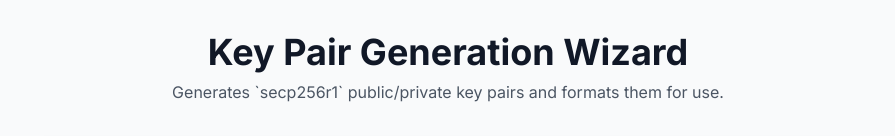
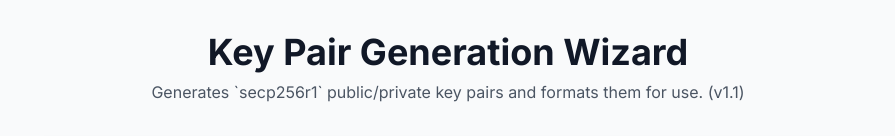
Before and after one commit to ranalk/my-key-generator, a plain HTML site: page index.html in a window 1280 px wide. Shown: the top 136 px of the page, without its empty margins (192-1087 px from the left). Drawn offline with nearby package versions, Linux system fonts and the light colour scheme.

Commit message:
Update index.html

```diff
--- a/index.html
+++ b/index.html
@@ -27,7 +27,7 @@
     <div class="container mx-auto p-4 sm:p-6 lg:p-8 max-w-4xl">
         <header class="text-center mb-8">
             <h1 class="text-3xl sm:text-4xl font-bold text-gray-900">Key Pair Generation Wizard</h1>
-            <p class="mt-2 text-md text-gray-600">Generates `secp256r1` public/private key pairs and formats them for use.</p>
+            <p class="mt-2 text-md text-gray-600">Generates `secp256r1` public/private key pairs and formats them for use. (v1.1)</p>
         </header>
 
         <main>
```
